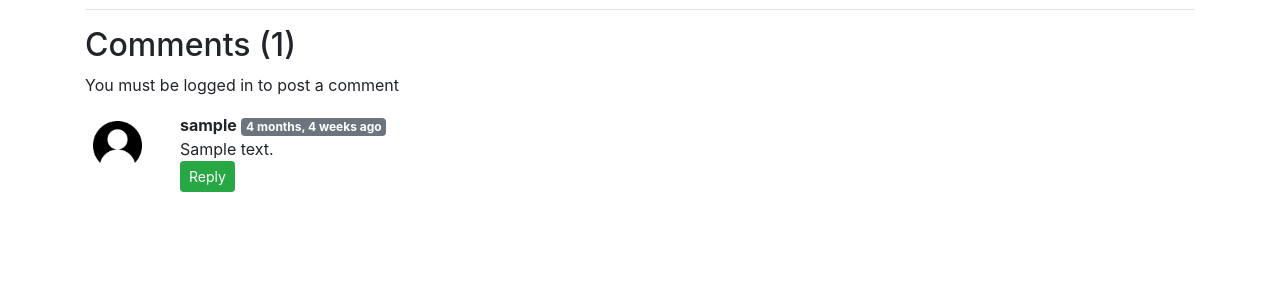
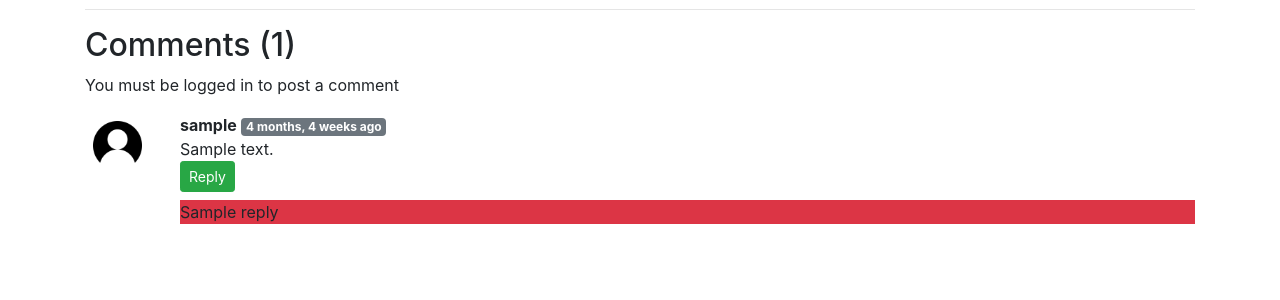
Before and after one commit to dheeth/iCoder-blog-django, a Django app: template templates/blog/blogPost.html in a window 1280 px wide. Shown: the part 189-489 px from the top of the page. Run offline with Django 3.2, Linux system fonts and the light colour scheme; the template is opened without the code that fills it: most values are stand-ins (such as "Sample title", 1, 10 or a date in 2020); some libraries are stand-ins or nearby versions.

Commit message:
Displayed replies under their respective comments

```diff
--- a/templates/blog/blogPost.html
+++ b/templates/blog/blogPost.html
@@ -5,6 +5,7 @@
 
 {% block body %}
 {% load humanize %}
+{% load extras %}
 <div class="container my-3">
     <h2 class="blog-post-title">{{ post.title }}</h2>
     <p class="blog-post-meta">{{ post.timeStamp }} by <a href="/about">{{ post.author }}</a></p>
@@ -57,6 +58,12 @@
                         </form>
                     </div>
                 </div>
+                <div class="replies bg-danger my-2">
+                    <!-- Used our own template filter get_val to get values from repDict and the filter has been registered in templatetags directory - extras -->
+                    {% for reply in repDict|get_val:comment.sno %}
+                    {{ reply }}
+                    {% endfor %}
+                </div>
             </div>
         </div>
     </div>
```
